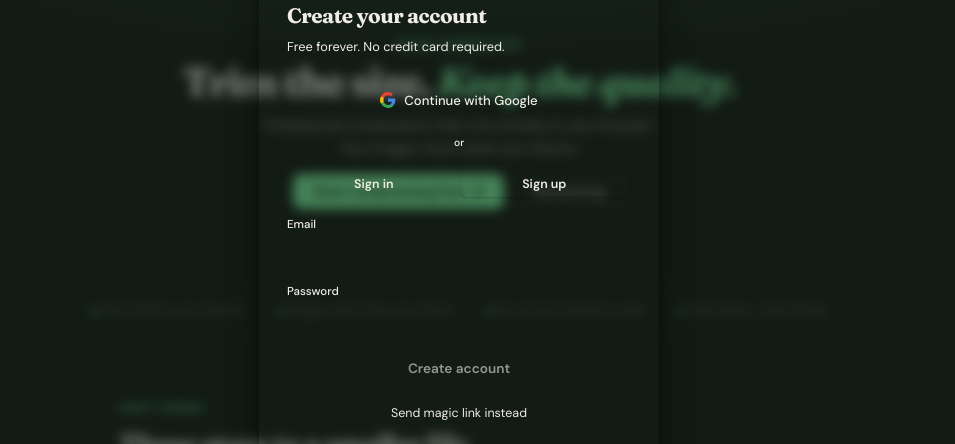
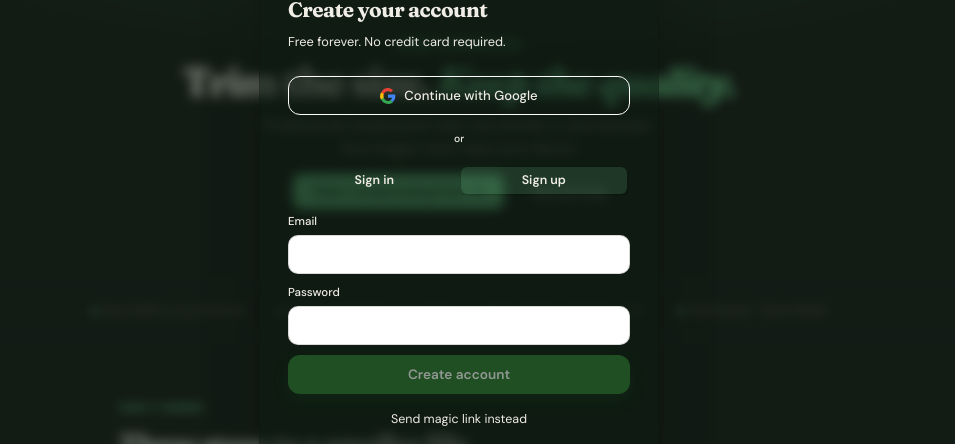
Before and after one commit to wh0isalfred/Bonsai., a React (Vite) app: page / in a window 1280 px wide. Both pictures are taken after a click on the button "Start compressing free". Shown: the part 639-1083 px from the top of the page, without its empty margins (181-1136 px from the left). Built offline with nearby package versions, Linux system fonts and the light colour scheme; no server answers.

Commit message:
styling auth modal

```diff
--- a/src/features/auth/AuthModal.jsx
+++ b/src/features/auth/AuthModal.jsx
@@ -60,11 +60,10 @@ export default function AuthModal({ onClose, intent = 'signup' }) {
       {/* Panel */}
       <div style={{
         width: '100%', maxWidth: 400,
-        background:   'var(--c-cream)',
+        background:   'rgba(12,27,17,.5)',
         borderRadius: 'var(--r-xl)',
-        border:       '1px solid var(--c-clay)',
-        boxShadow:    'var(--shadow-lg)',
-        overflow:     'hidden',
+        border: '1px solid rgba(0,0,0,0.08)',
+        boxShadow: '0 20px 60px rgba(0,0,0,0.18)',
         animation:    'fade-up .22s ease both',
       }}>
 
@@ -122,7 +121,7 @@ export default function AuthModal({ onClose, intent = 'signup' }) {
               {/* Google */}
               <button onClick={handleGoogle} disabled={loading} style={{
                 width: '100%', padding: '.65rem', borderRadius: 'var(--r-md)',
-                border: '1px solid var(--c-clay)', background: 'var(--c-cream)',
+                border: '1px solid white', background: 'var(--c-cream)',
                 fontFamily: 'var(--font-ui)', fontSize: '.82rem', fontWeight: 500,
                 color: 'var(--c-text)', cursor: 'pointer', marginBottom: '1rem',
                 display: 'flex', alignItems: 'center', justifyContent: 'center', gap: 8,
@@ -149,7 +148,7 @@ export default function AuthModal({ onClose, intent = 'signup' }) {
                     flex: 1, padding: '.35rem', borderRadius: 6, border: 'none',
                     fontFamily: 'var(--font-ui)', fontSize: '.78rem', fontWeight: 600,
                     cursor: 'pointer', transition: 'all var(--t-fast)',
-                    background: tab === id ? 'var(--c-cream)' : 'transparent',
+                    background: tab === id ? 'var(--c-bg-2)' : 'transparent',
                     color:      tab === id ? 'var(--c-text)' : 'var(--c-text-2)',
                     boxShadow:  tab === id ? 'var(--shadow-xs)' : 'none',
                   }}>
@@ -166,22 +165,29 @@ export default function AuthModal({ onClose, intent = 'signup' }) {
                        onChange={e => setPass(e.target.value)} />
 
                 {error && (
-                  <p style={{ fontSize: '.74rem', color: 'var(--c-error)', margin: 0,
-                              padding: '6px 10px', background: 'rgba(191,59,59,.07)',
-                              borderRadius: 'var(--r-sm)' }}>
+                  <p style={{
+  fontSize: '.78rem',
+  color: '#b42318',
+  margin: 0,
+  padding: '8px 10px',
+  background: '#fef3f2',
+  border: '1px solid #fecdca',
+  borderRadius: '8px',
+}}>
                     {error}
                   </p>
                 )}
 
                 <button type="submit" disabled={loading || !email || !pass} style={{
                   width: '100%', padding: '.7rem', borderRadius: 'var(--r-md)',
-                  border: 'none', background: 'var(--c-forest)', color: '#fff',
+                  border: 'none', background: '#2E7D32',
+boxShadow: '0 6px 16px rgba(46,125,50,0.25)', color: '#fff',
                   fontFamily: 'var(--font-ui)', fontSize: '.85rem', fontWeight: 600,
                   cursor: loading || !email || !pass ? 'not-allowed' : 'pointer',
                   opacity: loading || !email || !pass ? .55 : 1,
                   transition: 'opacity var(--t-fast), background var(--t-fast)',
                 }}
-                  onMouseEnter={e => { if (!loading) e.currentTarget.style.background = 'var(--c-canopy)' }}
+                  onMouseEnter={e => { if (!loading) e.currentTarget.style.background = '#1B5E20' }}
                   onMouseLeave={e => e.currentTarget.style.background = 'var(--c-forest)'}>
                   {loading ? 'Please wait…' : tab === 'in' ? 'Sign in' : 'Create account'}
                 </button>
@@ -215,16 +221,24 @@ function Field({ label, type, value, onChange }) {
       </label>
       <input type={type} value={value} onChange={onChange} autoComplete={type === 'password' ? 'current-password' : 'email'}
         style={{
-          width: '100%', padding: '.55rem .7rem',
-          borderRadius: 'var(--r-sm)', border: '1px solid var(--c-clay)',
-          background: 'var(--c-cream)', color: 'var(--c-text)',
-          fontFamily: 'var(--font-ui)', fontSize: '.84rem',
-          outline: 'none', transition: 'border-color var(--t-fast)',
-          boxSizing: 'border-box',
-        }}
-        onFocus={e => e.currentTarget.style.borderColor = 'var(--c-canopy)'}
-        onBlur={e => e.currentTarget.style.borderColor = 'var(--c-clay)'}
-      />
+  width: '100%',
+  padding: '.6rem .75rem',
+  borderRadius: '10px',
+  border: '1px solid rgba(0,0,0,0.15)',
+  background: '#fff',
+  color: '#111',
+  fontSize: '.9rem',
+  outline: 'none',
+  transition: 'all .15s ease',
+}}
+onFocus={e => {
+  e.currentTarget.style.borderColor = 'var(--c-forest)'
+  e.currentTarget.style.boxShadow = '0 0 0 3px rgba(76,175,80,0.15)'
+}}
+onBlur={e => {
+  e.currentTarget.style.borderColor = 'rgba(0,0,0,0.15)'
+  e.currentTarget.style.boxShadow = 'none'
+}}      />
     </div>
   )
 }
```
